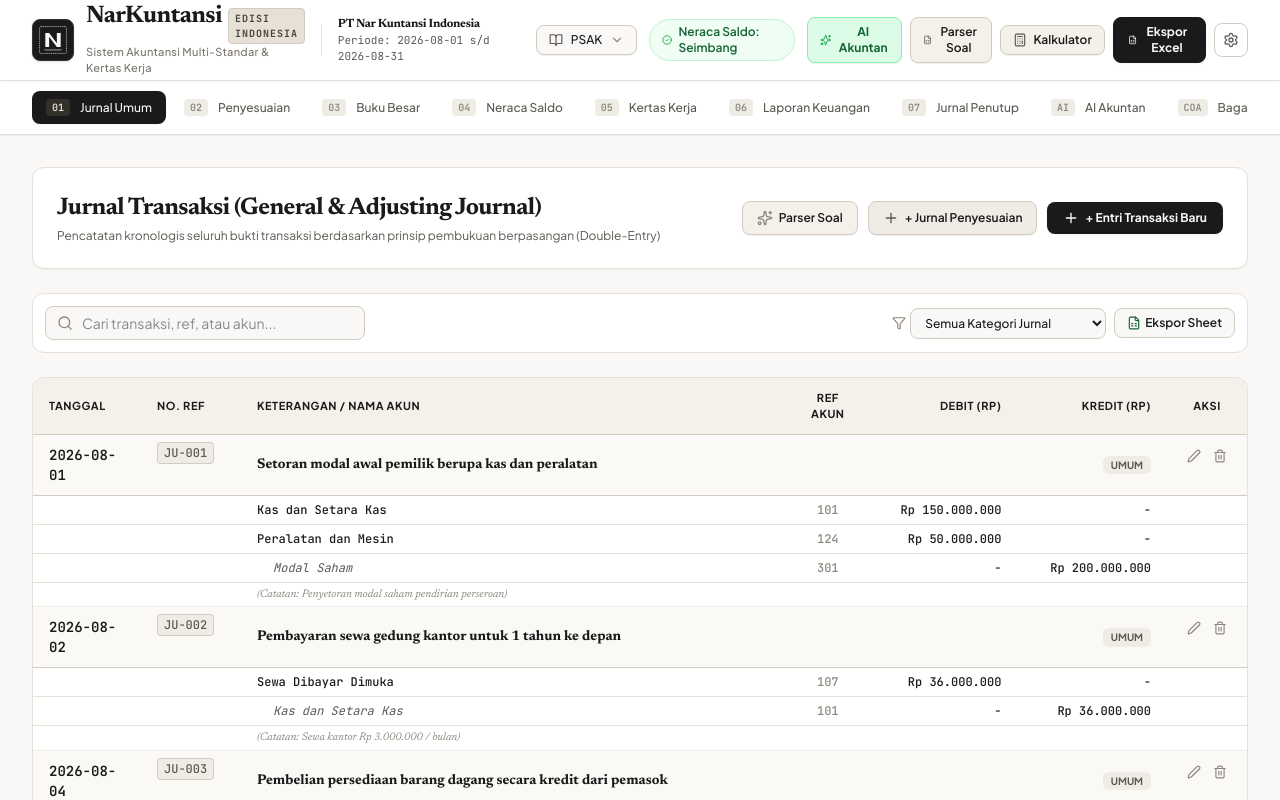
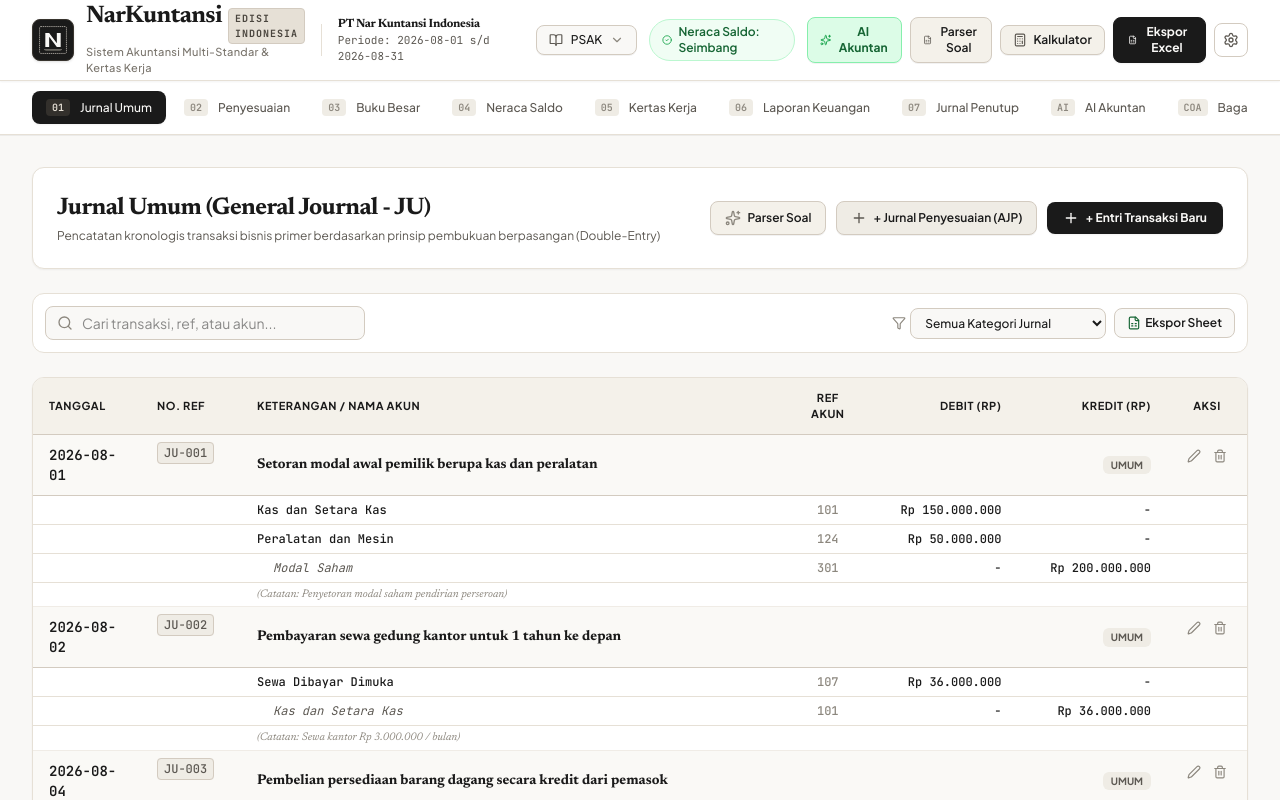
Before and after one commit to nadhiframadhan780-dev/NarKuntansi.app.kuy, a React (Vite) app: page / in a window 1280 px wide. Shown: the top 800 px of the page. Built offline with nearby package versions, Linux system fonts and the light colour scheme.

Commit message:
Update journal export function and UI text

```diff
--- a/src/views/JournalView.tsx
+++ b/src/views/JournalView.tsx
@@ -3,7 +3,7 @@ import { Plus, Search, Filter, Trash2, Edit2, Sparkles, FileSpreadsheet, AlertCi
 import { useAccounting } from '../context/AccountingContext';
 import { Transaction } from '../types/accounting';
 import { formatRupiah } from '../utils/formatters';
-import { exportSingleSheetToExcel, buildGeneralJournalSheet } from '../utils/excelExporter';
+import { exportSingleJournalToExcel } from '../utils/excelExporter';
 
 interface JournalViewProps {
   onOpenTransactionModal: (tx?: Transaction, defaultCategory?: 'umum' | 'penyesuaian') => void;
@@ -46,8 +46,7 @@ export const JournalView: React.FC<JournalViewProps> = ({
   const isBalanced = totalDebit === totalCredit && totalDebit > 0;
 
   const handleExportJournal = () => {
-    const ws = buildGeneralJournalSheet(transactions, settings, standard);
-    exportSingleSheetToExcel('Jurnal Umum', ws, `Jurnal_Umum_${settings.entityName}.xlsx`);
+    exportSingleJournalToExcel(transactions, settings, standard);
   };
 
   return (
@@ -56,10 +55,10 @@ export const JournalView: React.FC<JournalViewProps> = ({
       <div className="flex flex-col sm:flex-row sm:items-center justify-between gap-4 bg-[#FFFFFF] p-5 sm:p-6 rounded-xl border border-[#E6E0D6] shadow-xs">
         <div>
           <h2 className="text-xl sm:text-2xl font-bold text-[#1A1A1A] font-editorial-serif tracking-tight">
-            Jurnal Transaksi (General & Adjusting Journal)
+            Jurnal Umum (General Journal - JU)
           </h2>
           <p className="text-xs text-[#5C5852] mt-1 font-editorial-sans">
-            Pencatatan kronologis seluruh bukti transaksi berdasarkan prinsip pembukuan berpasangan (Double-Entry)
+            Pencatatan kronologis transaksi bisnis primer berdasarkan prinsip pembukuan berpasangan (Double-Entry)
           </p>
         </div>
 
@@ -75,7 +74,7 @@ export const JournalView: React.FC<JournalViewProps> = ({
             onClick={() => onOpenTransactionModal(undefined, 'penyesuaian')}
             className="inline-flex items-center gap-1.5 px-3.5 py-2 rounded-lg text-xs font-semibold text-[#1A1A1A] bg-[#EFECE5] hover:bg-[#E5DFD5] border border-[#D3CBC0] transition-colors shadow-2xs"
           >
-            <Plus className="w-4 h-4 text-[#5C5852]" /> + Jurnal Penyesuaian
+            <Plus className="w-4 h-4 text-[#5C5852]" /> + Jurnal Penyesuaian (AJP)
           </button>
 
           <button
```
